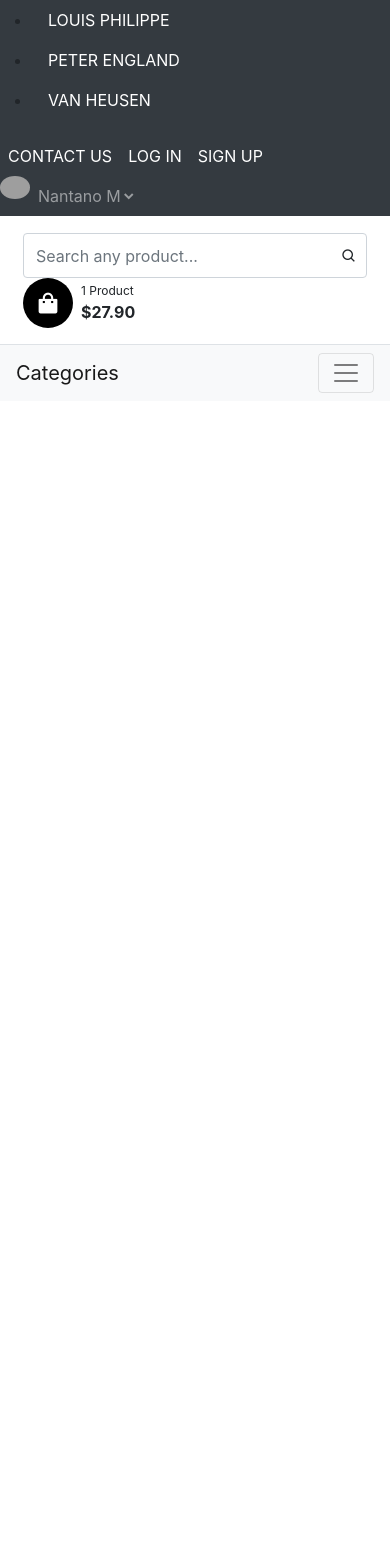
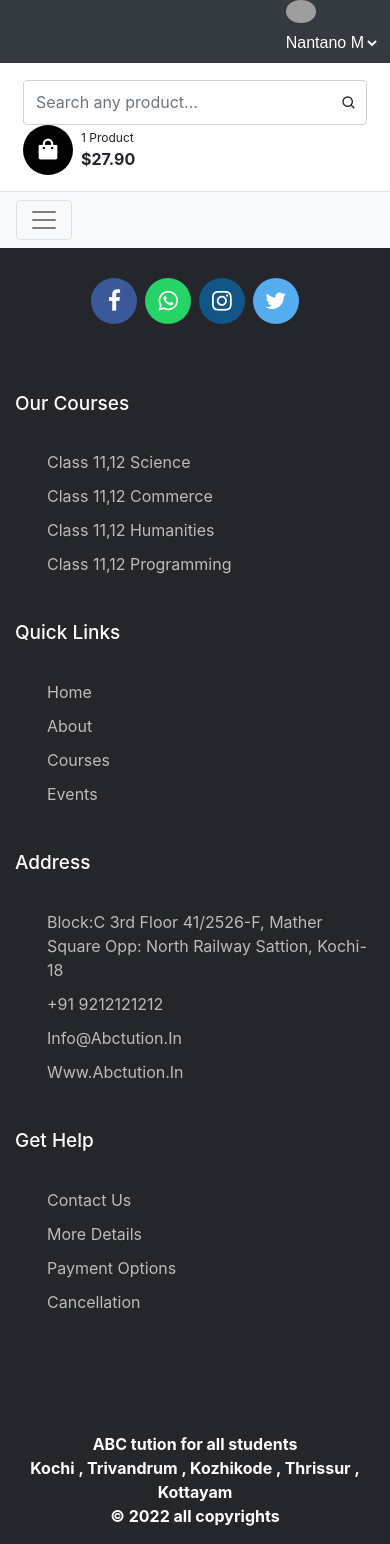
Before and after one commit to itsmearju/ecommerce, a Django app: page / in a window 390 px wide. Before the commit the page ends 393 px from the top, so only its background shows below. Run offline with Django 4.2, Linux system fonts and the light colour scheme; some libraries are stand-ins or nearby versions; grey boxes are pictures that could not be loaded.

Commit message:
category

```diff
--- a/eapp/admin.py
+++ b/eapp/admin.py
@@ -4,12 +4,14 @@ from eapp.models import Category, Products
 
 
 class categoryAdmin(admin.ModelAdmin):
-    list_display=['id', 'name']
+    list_display=['id', 'name', 'slug']
+    prepopulated_fields= {'slug':('name',)}
 admin.site.register(Category, categoryAdmin)
 
 
 class productAdmin(admin.ModelAdmin):
     list_display=['id','name','price','category','description','image','stock','available','created','updated']
     list_editable=['price','stock','available']
+    prepopulated_fields= {'slug':('name',)}
     list_per_page= 20
 admin.site.register(Products, productAdmin)
--- a/eapp/models.py
+++ b/eapp/models.py
@@ -5,6 +5,7 @@ from django.db import models
 
 class Category(models.Model):
     name= models.CharField(max_length=50, unique=True)
+    slug= models.SlugField(max_length=250, unique=True)
 
     class Meta:
         ordering = ('name',)
@@ -22,6 +23,7 @@ class Category(models.Model):
 
 class Products(models.Model):
     name = models.CharField(max_length=60, unique=True)
+    slug= models.SlugField(max_length=250, unique=True)
     price= models.IntegerField(default=0)
     category= models.ForeignKey(Category,on_delete=models.CASCADE,default=1 )
     description= models.CharField(max_length=250, default='', blank=True, null= True)
--- a/templates/base.html
+++ b/eapp/templates/base.html
@@ -5,7 +5,7 @@
     <meta charset="UTF-8">
     <meta http-equiv="X-UA-Compatible" content="IE=edge">
     <meta name="viewport" content="width=device-width, initial-scale=1.0, shrink-to-fit=no">
-    <title>ABC E-commerce </title>
+    <title>{% block title %}  {% endblock %} </title>
 
 
     <link rel="stylesheet" type="text/css" href="https://cdn.jsdelivr.net/npm/bootstrap@5.0.0-beta1/dist/css/bootstrap.min.css">
@@ -20,6 +20,10 @@
     <!-- Bootstrap CSS -->
     <link rel="stylesheet" href="https://maxcdn.bootstrapcdn.com/bootstrap/4.0.0/css/bootstrap.min.css"
     integrity="sha384-Gn5384xqQ1aoWXA+058RXPxPg6fy4IWvTNh0E263XmFcJlSAwiGgFAW/dAiS6JXm" crossorigin="anonymous">
+    <!-- css for footer -->
+    <link href="{% static 'css/grayscale.min.css' %}" rel="stylesheet">
+    <!-- for social media icons -->
+    <link rel="stylesheet" href="https://maxcdn.bootstrapcdn.com/font-awesome/4.7.0/css/font-awesome.min.css">
 
 
 
@@ -27,8 +31,15 @@
 </head>
 <body>
 
+       <div>
+
         {% include 'header.html' %}
+        {% block content %}
 
+        {% endblock %}
+       </div>
+
+        {% include 'footer.html' %}
 
         <script src="https://code.jquery.com/jquery-3.2.1.slim.min.js" integrity="sha384-KJ3o2DKtIkvYIK3UENzmM7KCkRr/rE9/Qpg6aAZGJwFDMVNA/GpGFF93hXpG5KkN" crossorigin="anonymous"></script>
         <script src="https://cdn.jsdelivr.net/npm/popper.js@1.12.9/dist/umd/popper.min.js" integrity="sha384-ApNbgh9B+Y1QKtv3Rn7W3mgPxhU9K/ScQsAP7hUibX39j7fakFPskvXusvfa0b4Q" crossorigin="anonymous"></script>
--- /dev/null
+++ b/eapp/templates/footer.html
@@ -0,0 +1,115 @@
+<style>
+    /*---------------------------------------
+   Social section
+-----------------------------------------*/
+    footer {
+      padding: 0px 0px 0px 0px;
+      background-color: #24262b;
+      margin: 0px;
+
+    }
+
+    .fa {
+      font-size: 23px;
+      width: 2em;
+      height: 2em;
+      text-align: center;
+      text-decoration: none;
+      margin: 5px 2px;
+      border-radius: 50%;
+      padding-top: 0.5em;
+  }
+
+    .fa:hover {
+      opacity: 0.5;
+      text-decoration: none;
+    }
+
+    .fa-facebook {
+      background: #3B5998;
+      color: white;
+      margin-top: 30px;
+    }
+
+    .fa-whatsapp {
+      background: #25d366;
+      color: white;
+    }
+
+    .fa-twitter {
+      background: #55ACEE;
+      color: white;
+    }
+
+    .fa-instagram {
+      background: #125688;
+      color: white;
+    }
+
+   footer p {
+      text-align: center;
+
+      font-weight: bold;
+    }
+  </style>
+
+<footer class="footer">
+    <p>
+        <a href="#" class="fa fa-facebook"></a>
+        <a href="#" class="fa fa-whatsapp"></a>
+        <a href="#" class="fa fa-instagram"></a>
+        <a href="#" class="fa fa-twitter"></a>
+    </p>
+        <br><br>
+    <div class="container cont">
+      <div class="row">
+        <div class="col-lg-3 col-md-6 col-12 footer-col ">
+          <h4>Our Courses</h4>
+          <ul>
+            <li><a href="#">Class 11,12 Science</a></li>
+            <li><a href="#">Class 11,12 Commerce</a></li>
+            <li><a href="#">Class 11,12 Humanities</a></li>
+            <li><a href="#">Class 11,12 Programming</a></li>
+          </ul>
+        </div>
+        <div class="col-lg-3 col-md-6 col-12 footer-col">
+          <h4>Quick Links</h4>
+          <ul>
+            <li><a href="#">Home</a></li>
+            <li><a href="#">About</a></li>
+            <li><a href="#">Courses</a></li>
+            <li><a href="#">Events</a></li>
+          </ul>
+        </div>
+        <div class="col-lg-3 col-md-6 col-12 footer-col">
+          <h4>Address</h4>
+          <ul>
+            <li><a href="#">Block:C 3rd Floor 41/2526-F, Mather Square Opp: North Railway Sattion, Kochi-18</a></li>
+            <li><a href="#">+91 9212121212</a></li>
+            <li><a href="#">Info@abctution.in</a></li>
+            <li><a href="#">www.abctution.in</a></li>
+          </ul>
+        </div>
+        <div class="col-lg-3 col-md-6 col-12 footer-col">
+          <h4>Get Help</h4>
+          <ul>
+            <li><a href="#">Contact us</a></li>
+            <li><a href="#">More Details</a></li>
+            <li><a href="#">Payment Options</a></li>
+            <li><a href="#">Cancellation</a></li>
+          </ul>
+        </div>
+      </div>
+    </div>     <br> <br> <br>
+    <div class="container foot">
+      <div class="row">
+        <div class="col-md-12 col-sm-12">
+          <div style="color:#ffffff;" class="wow fadeInUp footer-copyright">
+            <p>ABC tution for all students<br>Kochi , Trivandrum , Kozhikode , Thrissur , Kottayam <br>
+              &copy; 2022 all copyrights </p>
+          </div>
+        </div>
+      </div>
+    </div>
+
+  </footer>
--- a/templates/header.html
+++ b/eapp/templates/header.html
@@ -1,3 +1,5 @@
+{% load static %}
+
 <style>
 
 .form-inputs{
@@ -33,44 +35,47 @@
 .qty{
     font-size:12px;
 }
+
+.navbar-nav > li{
+  padding-left:10px;
+  padding-right:10px;
+}
+
+.section-header ul li a{
+  font-family: 'Montserrat', sans-serif;
+}
 </style>
 
 
 <header class="section-header">
 
-    <nav class="navbar navbar-dark navbar-expand p-0 bg-dark">
+    <nav class="navbar navbar-dark navbar-expand-lg p-0 bg-dark">
       <div class="container-fluid">
-        <div class="row">
-            <div class="col-md-4">
-                <ul>
+
+                <ul class="navbar-nav d-none d-md-flex mr-auto mx-4">
                     <li class="nav-item"><a class="nav-link text-white" href="#" data-abc="true">LOUIS PHILIPPE</a></li>
                     <li class="nav-item"><a class="nav-link text-white" href="#" data-abc="true">PETER ENGLAND</a></li>
                     <li class="nav-item"><a class="nav-link text-white" href="#" data-abc="true">VAN HEUSEN</a></li>
                 </ul>
-            </div>
 
-            <div class="col-md-4">
-                <ul class="navbar-nav ml-auto">
+                <ul class="navbar-nav d-none d-md-flex ">
                     <li class="nav-item"><a class="nav-link text-white" href="#" data-abc="true">CONTACT US</a></li>
                     <li class="nav-item"><a class="nav-link text-white" href="#" data-abc="true">LOG IN</a></li>
                     <li class="nav-item"><a class="nav-link text-white" href="#" data-abc="true">SIGN UP</a></li>
                 </ul>
-            </div>
 
-            <div class="col-md-4">
                 <ul class="navbar-nav ml-auto">
                     <li class="nav-item">
                         <div class="d-flex flex-row">
-                            <img src="https://i.imgur.com/EYFtR83.jpg" class="rounded-circle" width="30">
+                            <img src="https://i.imgur.com/EYFtR83.jpg" alt="profile_pic" class="rounded-circle" width="30">
                         </div>
                     </li>
                     <li class="nav-item">
-                        <a href="#" class="nav-link d-flex align-items-center" data-abc="true"><span>Nantano M</span><i class='bx bxs-chevron-down'></i></a>
+                        <a href="#" class="nav-link d-flex align-items-center text-white" data-abc="true"><span>Nantano M</span><i class='bx bxs-chevron-down'></i></a>
                     </li>
+                </ul> <!-- list-inline //  -->
 
-                </ul> <!-- list-inline //  -->
-            </div>
-        </div>
+
       </div> <!-- navbar-collapse .// -->
      <!-- container //  -->
     </nav> <!-- header-top-light.// -->
@@ -79,7 +84,7 @@
         <div class="container-fluid">
            <div class="row p-2 pt-3 pb-3 d-flex align-items-center">
                <div class="col-md-2">
-                   <img  class="d-none d-md-flex" src="https://i.imgur.com/R8QhGhk.png" width="100">
+                   <img  class="d-none d-md-flex mx-4" src="{% static 'img/ecomLogo.png' %}"alt="logo" width="100">
                </div>
                <div class="col-md-8">
             <div class="d-flex form-inputs">
@@ -103,24 +108,24 @@
 
     <nav class="navbar navbar-expand-lg navbar-light bg-light ">
       <div class="container-fluid">
-        <a class="navbar-brand d-md-none d-md-flex " href="#">Categories</a>
+        <!-- <a class="navbar-brand d-md-none d-md-flex " href="#">Categories</a> -->
         <button class="navbar-toggler" type="button" data-bs-toggle="collapse" data-bs-target="#navbarNavDropdown" aria-controls="navbarNavDropdown" aria-expanded="false" aria-label="Toggle navigation">
           <span class="navbar-toggler-icon"></span>
         </button>
         <div class="collapse navbar-collapse" id="navbarNavDropdown">
-          <ul class="navbar-nav">
+          <ul class="navbar-nav mx-auto ">
             <li class="nav-item ">
-              <a class="nav-link active" aria-current="page" href="#">ALL PRODUCTS</a>
+              <a class="nav-link active" aria-current="page" href="{% url 'eapp:allProducts_page' %}"><b>ALL PRODUCTS</b></a>
             </li>
             <li class="nav-item">
-              <a class="nav-link" href="#">MEN</a>
+              <a class="nav-link text-dark" href="#"><strong>MEN</strong></a>
             </li>
             <li class="nav-item">
-              <a class="nav-link" href="#">WOMEN</a>
+              <a class="nav-link text-dark" href="#"><b>WOMEN</b></a>
             </li>
             <li class="nav-item dropdown">
-              <a class="nav-link dropdown-toggle" href="#" id="navbarDropdownMenuLink" role="button" data-bs-toggle="dropdown" aria-expanded="false">
-                KIDS
+              <a class="nav-link dropdown-toggle text-dark" href="#" id="navbarDropdownMenuLink" role="button" data-bs-toggle="dropdown" aria-expanded="false">
+                <b>KIDS</b>
               </a>
               <ul class="dropdown-menu" aria-labelledby="navbarDropdownMenuLink">
                 <li><a class="dropdown-item" href="#">BOYS</a></li>
@@ -129,7 +134,7 @@
               </ul>
             </li>
               <li class="nav-item">
-                <a class="nav-link" href="#">NEW ARRIVALS</a>
+                <a class="nav-link text-dark" href="#"><b>NEW ARRIVALS</b></a>
               </li>
           </ul>
         </div>
--- /dev/null
+++ b/eapp/templates/home.html
@@ -0,0 +1,16 @@
+{% extends 'base.html' %}
+{% load static %}
+
+{% block title %}
+
+{% if category %}
+
+{{ category.name }}
+
+{% else %}
+
+Men, Women & Kids Online Shopping - ABC Store
+
+{% endif %}
+
+{% endblock %}
--- a/eapp/urls.py
+++ b/eapp/urls.py
@@ -1,9 +1,12 @@
 from django.urls import path
 from . import views
-
+app_name = 'eapp'
 
 urlpatterns = [
 
-    path('', views.index, name = 'index')
+    path('', views.allProducts_page, name = 'allProducts_page'),
+
+    #--------to display products by category-----------#
+    path('<slug:cat_slug>/', views.allProducts_page, name = 'products_by_category')
 
 ]
--- a/eapp/views.py
+++ b/eapp/views.py
@@ -1,9 +1,22 @@
 from django.http import HttpResponse
-from django.shortcuts import render
+from django.shortcuts import get_object_or_404, render
+from . models import Category, Products
 
 # Create your views here.
 
 
-def index(request):
+# def base(request):
+#     return render(request, 'base.html')
 
-    return render(request, 'base.html')
+
+#----------------home page ----------#
+
+def allProducts_page(request, cat_slug=None):
+    cat_page = None
+    products = None
+    if cat_slug != None:
+        cat_page = get_object_or_404(Category, slug=cat_slug)
+        products = Products.objects.all().filter(category=cat_page, available=True)
+    else:
+        products = Products.objects.all().filter(available=True)
+    return render(request, 'home.html', {'category':cat_page, 'products':products})
--- /dev/null
+++ b/static/css/grayscale.min.css
@@ -0,0 +1,53 @@
+*{
+    margin: 0;
+    padding: 0;
+    box-sizing: border-box;
+}
+footer{
+    background-color: #24262b;
+    padding: 70px 0;
+
+    box-sizing: border-box;
+}
+
+
+ul{
+    list-style: none;
+}
+.footer-col{
+    width: 25%;
+    padding: 0 15px;
+}
+.footer-col h4{
+    font-size: 19px;
+    color: #ffffff;
+    text-transform: capitalize;
+    margin-bottom: 35px;
+}
+.footer-col ul li{
+    margin-bottom: 10px;
+}
+.footer-col a{
+    font-size: 16px;
+    text-transform: capitalize;
+    color: #bbbbbb;
+    display: block;
+}
+.footer-col ul li a:hover{
+    color: #ffffff;
+}
+/*responsive*/
+@media(max-width: 767px){
+    .footer-col{
+        width: 50%;
+        padding: 0 15px;
+        margin-bottom: 30px;
+    }
+}
+@media(max-width: 574px){
+    .footer-col{
+        width: 100%;
+        padding: 0 15px;
+
+    }
+}
```
Also changed, not shown: eapp/migrations/0001_initial.py, eapp/migrations/0002_alter_products_image.py (deleted), eapp/migrations/0003_alter_category_options_alter_category_name_and_more.py (deleted), eapp/migrations/0004_products.py (deleted), media/product/2023/03/02/jeansf.jpg (added), media/product/2023/03/02/kids.jpg (added), media/product/2023/03/02/tshirt2_qYG09xm.jfif (added), media/product/2023/03/02/tshirtm.jpg (added), static/img/ecomLogo.png (added).
